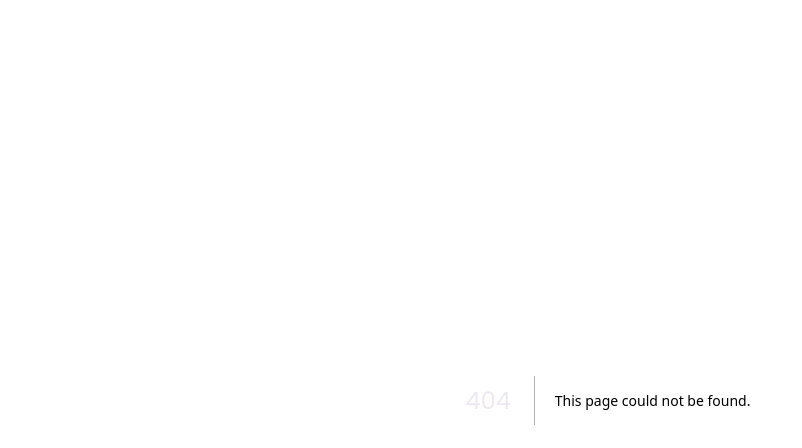
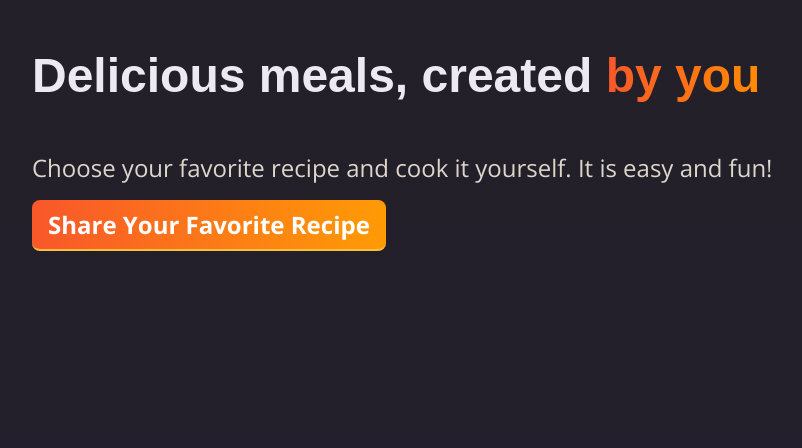
Before and after one commit to joeltonmats/nextlevel-food, a Next.js app: page /meals in a window 1280 px wide. Before the commit this address had no page. Shown: the top 448 px of the page, without its empty margins (32-834 px from the left). Built offline with nearby package versions, Linux system fonts and the light colour scheme.

Commit message:
feat(page): add meals page content

```diff
--- /dev/null
+++ b/app/meals/[mealSlug]/page.js
@@ -0,0 +1,3 @@
+export default function MealDetailsPage() {
+  return <h1>Meal Details</h1>;
+}
--- /dev/null
+++ b/app/meals/page.js
@@ -0,0 +1,26 @@
+import MealsGrid from "@/components/meals/meals-grid";
+import Link from "next/link";
+
+import classes from "./page.module.css";
+
+export default function MealsPage() {
+  return (
+    <>
+      <header className={classes.header}>
+        <h1>
+          Delicious meals, created{" "}
+          <span className={classes.highlight}>by you</span>
+        </h1>
+        <p>
+          Choose your favorite recipe and cook it yourself. It is easy and fun!
+        </p>
+        <p className={classes.cta}>
+          <Link href="/meals/share">Share Your Favorite Recipe</Link>
+        </p>
+      </header>
+      <main className={classes.main}>
+        <MealsGrid meals={[]} />
+      </main>
+    </>
+  );
+}
--- /dev/null
+++ b/app/meals/page.module.css
@@ -0,0 +1,34 @@
+.header {
+  gap: 3rem;
+  margin: 3rem auto 5rem auto;
+  width: 90%;
+  max-width: 75rem;
+  color: #ddd6cb;
+  font-size: 1.5rem;
+}
+
+.header h1 {
+  font-family: "Montserrat", sans-serif;
+}
+
+.highlight {
+  background: linear-gradient(90deg, #f9572a, #ff8a05);
+  background-clip: text;
+  -webkit-background-clip: text;
+  -webkit-text-fill-color: transparent;
+}
+
+.header p {
+  margin: 0;
+}
+
+.cta a {
+  display: inline-block;
+  margin-top: 1rem;
+  padding: 0.5rem 1rem;
+  border-radius: 0.5rem;
+  background: linear-gradient(90deg, #f9572a, #ff9b05);
+  color: #ffffff;
+  font-weight: bold;
+  text-decoration: none;
+}
--- /dev/null
+++ b/app/meals/share/page.js
@@ -0,0 +1,3 @@
+export default function ShareMealPage() {
+  return <p>Shared Meal 1223</p>;
+}
```
